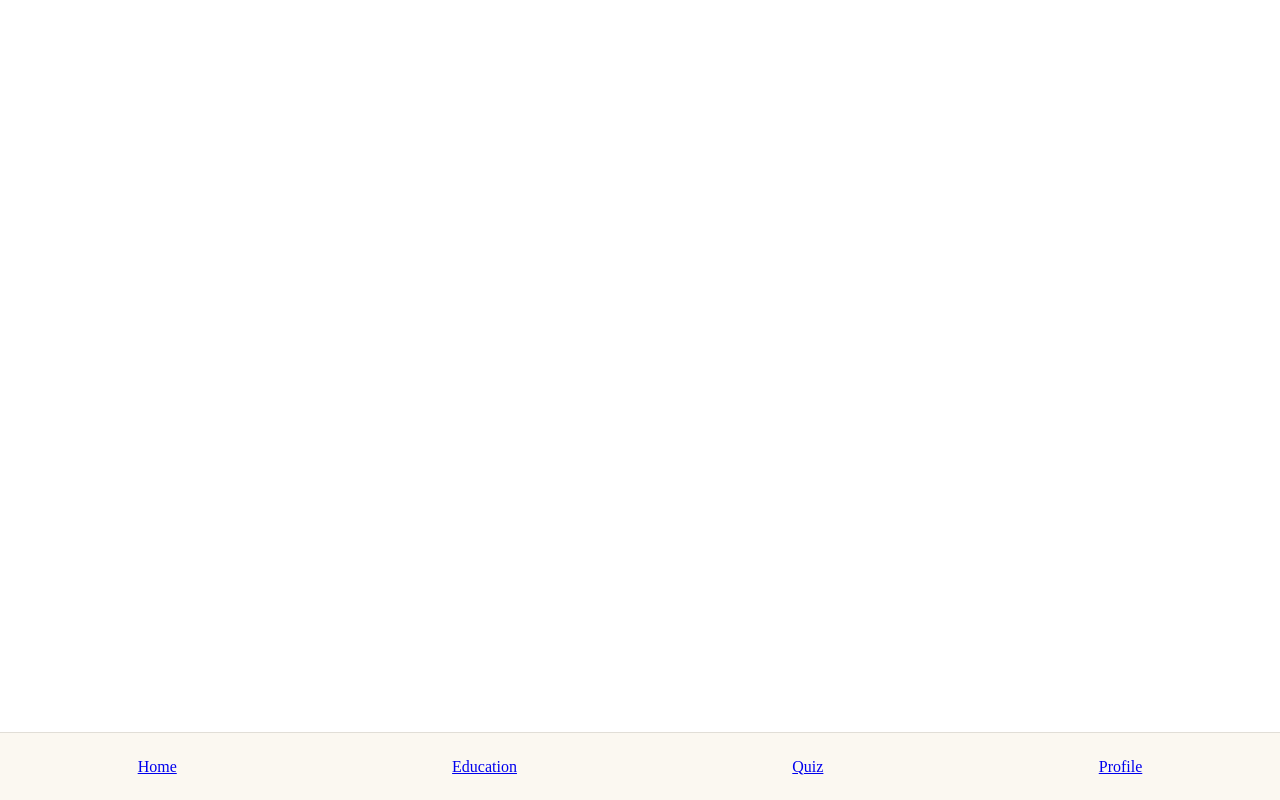
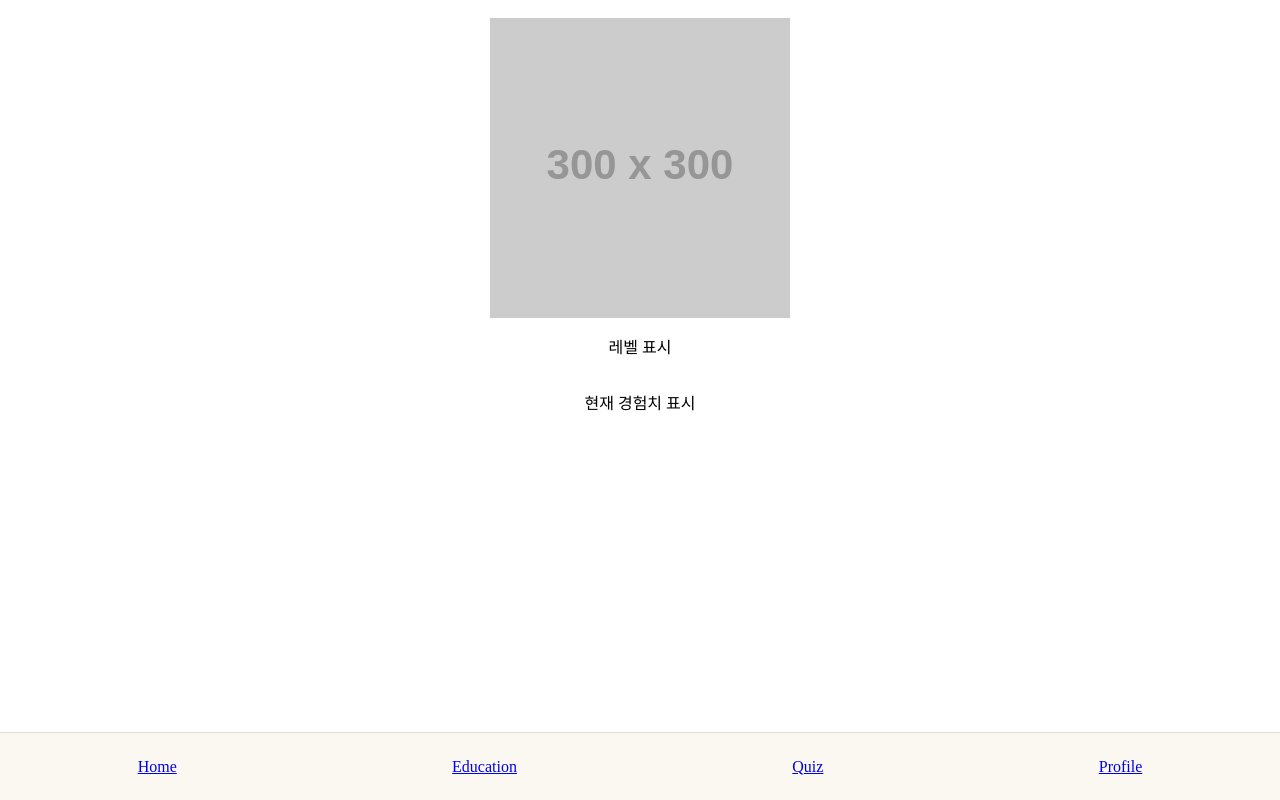
Before and after one commit to LinkHackathonTeam9/Team9_FrontEnd, a React (Vite) app: page /home in a window 1280 px wide. Built offline with nearby package versions, Linux system fonts and the light colour scheme.

Commit message:
ADD - 캐릭터 이미지 및 상태창 태그 추가

```diff
--- a/src/pages/HomePage.tsx
+++ b/src/pages/HomePage.tsx
@@ -13,9 +13,47 @@ const Container = styled.div`
   gap: 20px;
 `;
 
+const ContentWrapper = styled.div`
+  display: flex;
+  flex-direction: column;
+  align-items: center;
+  gap: 10px;
+`;
+
+const UserStatusWrapper = styled.div`
+  display: flex;
+  flex-direction: column;
+  align-items: center;
+  width: 100%;
+  height: 100%;
+`;
+
+const UserCharacterWrapper = styled.div`
+  display: flex;
+  width: 100%;
+  height: 100%;
+`;
+
+const UserStatusContentWrapper = styled.div`
+  display: flex;
+  flex-direction: column;
+  align-items: center;
+`;
+
 const HomePage = () => {
   return (
     <Container>
+      <ContentWrapper>
+        <UserStatusWrapper>
+          <UserCharacterWrapper>
+            <img src="https://placehold.co/300x300" alt="character" />
+          </UserCharacterWrapper>
+          <UserStatusContentWrapper>
+            <p>레벨 표시</p>
+            <p>현재 경험치 표시</p>
+          </UserStatusContentWrapper>
+        </UserStatusWrapper>
+      </ContentWrapper>
       <BottomNavBar />
     </Container>
   );
```
